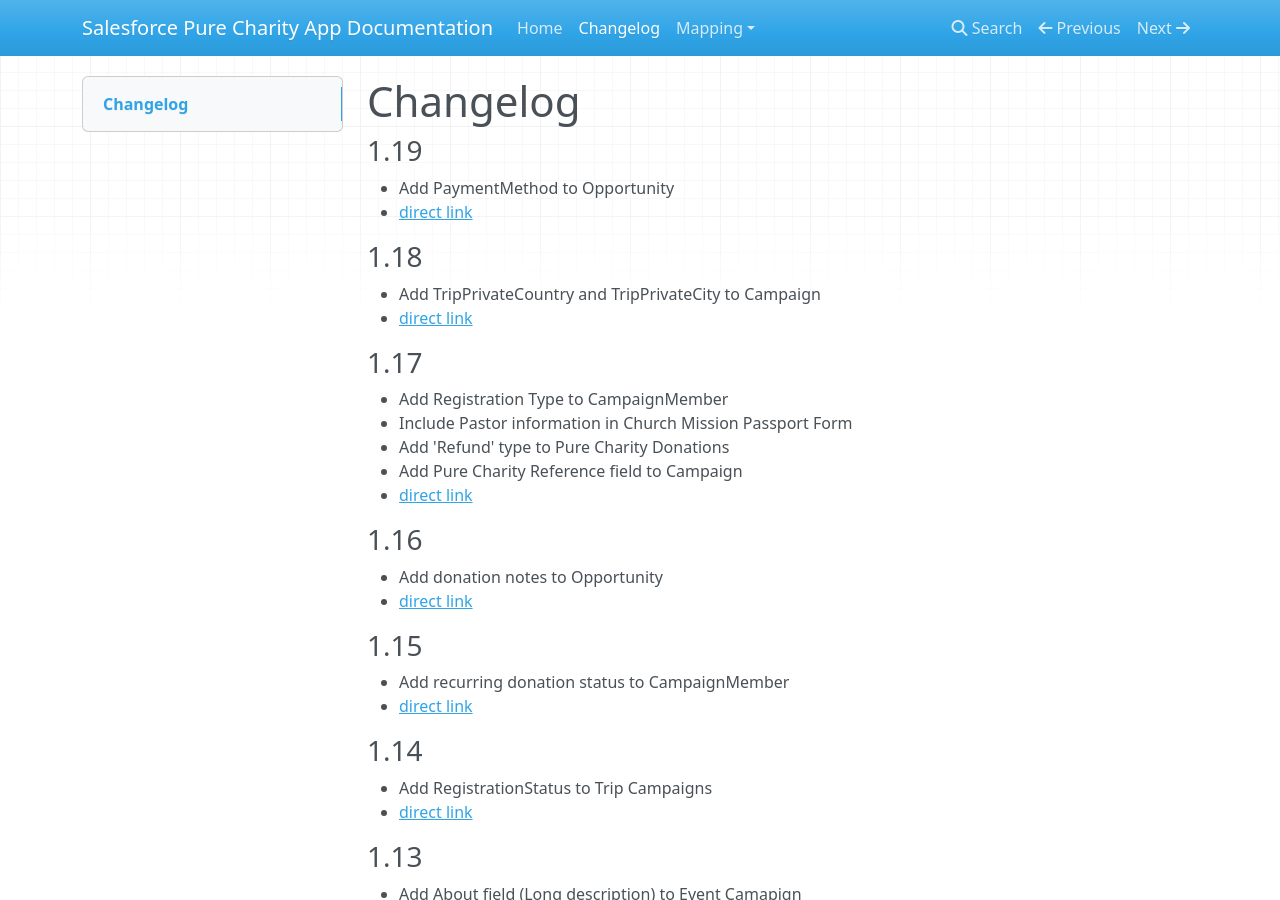
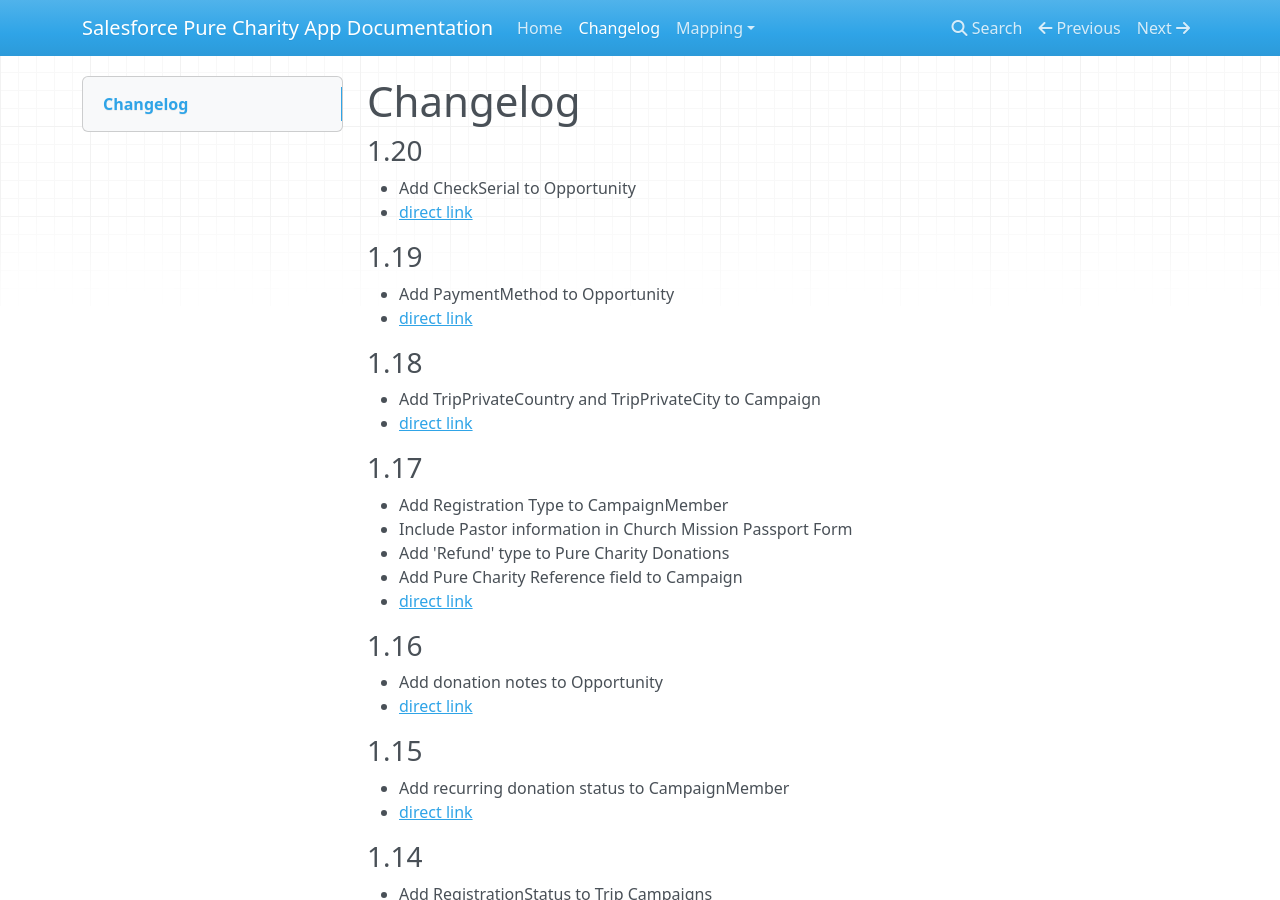
Before and after one commit to purecharity/salesforce-docs, an MkDocs documentation site: the page built from docs/changelog.md, in a window 1280 px wide and 900 px high. Built offline with MkDocs 1.6.1, drawn with Linux system fonts in a browser that asks for light colours; nearby versions of some CDN libraries; old or Windows-style settings are respelled for this version of MkDocs.

Commit message:
Add CheckSerial to Opportunity

```diff
--- a/docs/changelog.md
+++ b/docs/changelog.md
@@ -1,4 +1,9 @@
 # Changelog
+
+### 1.20
+
+- Add CheckSerial to Opportunity
+- [direct link](https://login.salesforce.com/packaging/installPackage.apexp?p0=04t1a0000006GIX)
 
 ### 1.19
 
```
Also changed, not shown: docs/mapping/donations.md (+1 -0 lines).
